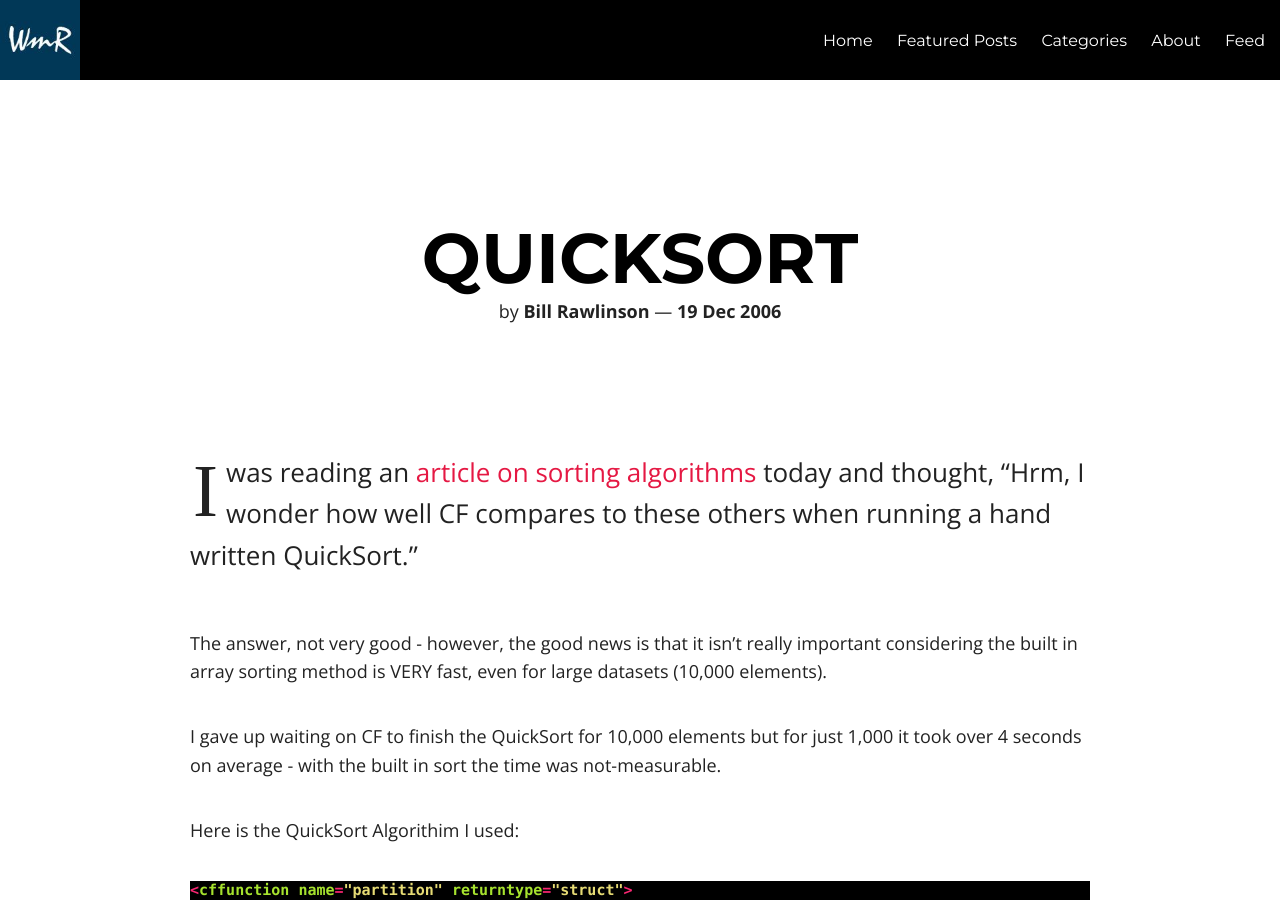
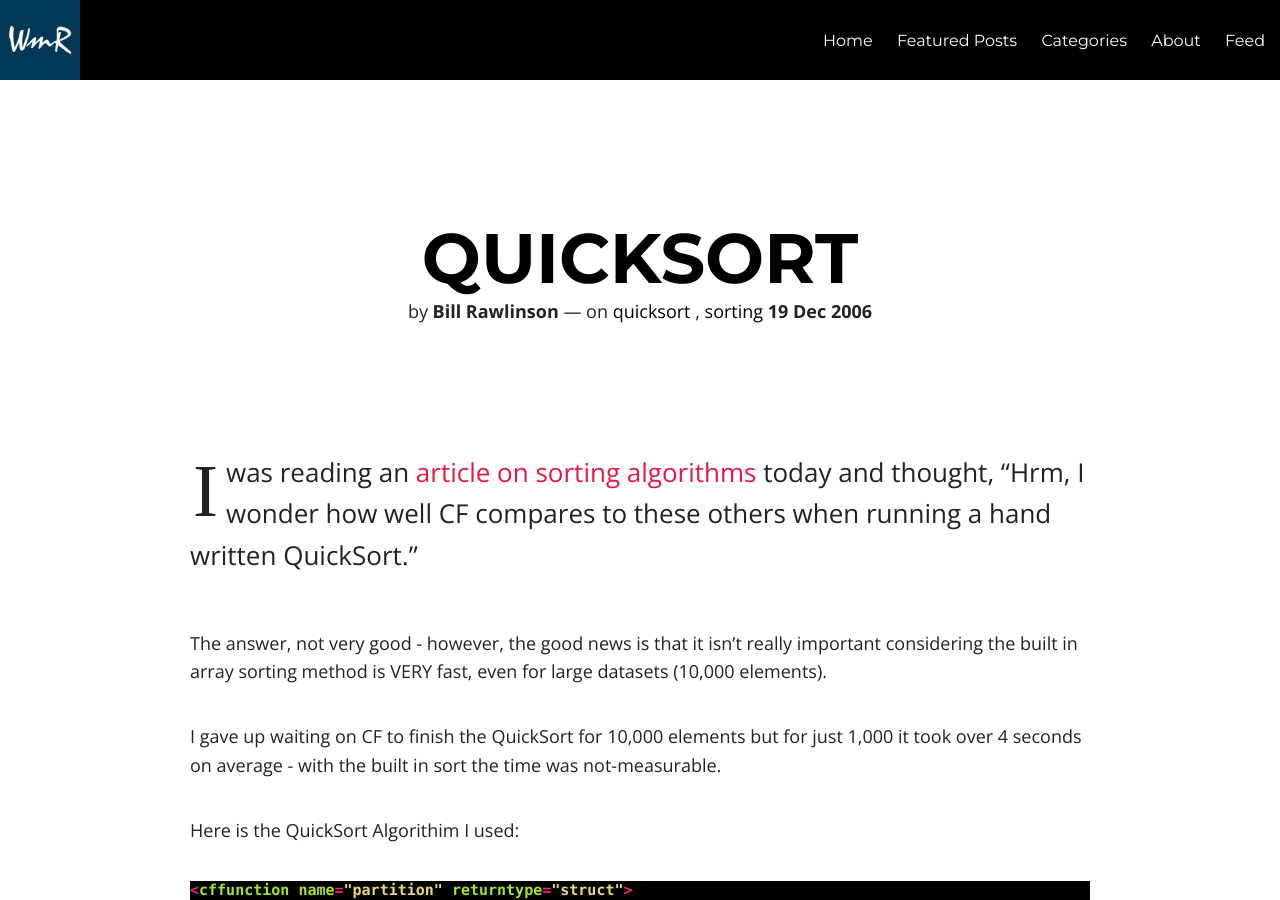
Before and after one commit to finalcut/finalcut.github.io, a Jekyll site: the page built from _posts/2006-12-19-quicksort.markdown, in a window 1280 px wide and 900 px high. Built offline with Jekyll 4.4.1, drawn with Linux system fonts in a browser that asks for light colours; nearby versions of some CDN libraries; Markdown is read by kramdown in place of the engine named in the settings; comment, search, counter and statistics services are not loaded; some of the changed lines change nothing that is shown.

````diff
--- a/_posts/2006-12-19-quicksort.markdown
+++ b/_posts/2006-12-19-quicksort.markdown
@@ -2,11 +2,13 @@
 layout: post
 title: "QuickSort"
 date: 2006-12-19
-comments: false
-categories:
- - quicksort
- - algorithms
- - sorting
+category: algorithms
+tags: [quicksort, sorting]
+imagefeature:
+mathjax:
+chart:
+comments: true
+featured: false
 ---
 I was reading an [article on sorting algorithms](http://yagni.com/combsort/)
 today and thought, "Hrm, I wonder how well CF compares to these others when
@@ -25,56 +27,51 @@
 
 ```cfc
 <cffunction name="partition" returntype="struct">
-<cfargument name="a" type="array" />
-<cfargument name="first" type="numeric" />
-<cfargument name="last" type="numeric" />
+	<cfargument name="a" type="array" />
+	<cfargument name="first" type="numeric" />
+	<cfargument name="last" type="numeric" />
 
-<cfset var pivot = arguments.a[arguments.first] />
-<cfset var lastS1 = arguments.first />
-<cfset var firstUnknown = arguments.first+1 />
-<cfset var s = structNew() />
+	<cfset var pivot = arguments.a[arguments.first] />
+	<cfset var lastS1 = arguments.first />
+	<cfset var firstUnknown = arguments.first+1 />
+	<cfset var s = structNew() />
 
-<cfloop condition="firstUnknown LTE arguments.last">
-<cfif a[firstUnknown] LT pivot>
-<cfset lastS1 = lastS1 + 1 />
-<cfset arraySwap(arguments.a,firstUnknown,lastS1) />
-</cfif>
-<cfset firstUnknown = firstUnknown + 1 />
-</cfloop>
+	<cfloop condition="firstUnknown LTE arguments.last">
+		<cfif a[firstUnknown] LT pivot>
+			<cfset lastS1 = lastS1 + 1 />
+			<cfset arraySwap(arguments.a,firstUnknown,lastS1) />
+		</cfif>
+		<cfset firstUnknown = firstUnknown + 1 />
+	</cfloop>
 
-<cfset arraySwap(arguments.a,arguments.first,lastS1) />
-
-<cfset s.s1 = lastS1 />
-<cfset s.a = arguments.a />
-<cfreturn s />
+	<cfset arraySwap(arguments.a,arguments.first,lastS1) />
+	<cfset s.s1 = lastS1 />
+	<cfset s.a = arguments.a />
+	<cfreturn s />
 
 </cffunction>
 
 <cffunction name="quicksorter" returntype="array">
-<cfargument name="a" type="array">
-<cfargument name="first" type="numeric">
-<cfargument name="last" type="numeric">
+	<cfargument name="a" type="array">
+	<cfargument name="first" type="numeric">
+	<cfargument name="last" type="numeric">
 
-<cfset var pivotInfo = StructNew() />
+	<cfset var pivotInfo = StructNew() />
 
-<cfif arguments.first LT arguments.last>
+	<cfif arguments.first LT arguments.last>
+		<cfset pivotInfo = partition(a,arguments.first,arguments.last) />
+		<cfset arguments.a = pivotInfo.a />
+		<cfset arguments.a = quicksorter(arguments.a,arguments.first,pivotInfo.s1-1) />
+		<cfset arguments.a = quicksorter(arguments.a,pivotInfo.s1+1,arguments.last) />
+	</cfif>
 
-<cfset pivotInfo = partition(a,arguments.first,arguments.last) />
-<cfset arguments.a = pivotInfo.a />
-<cfset arguments.a =
-quicksorter(arguments.a,arguments.first,pivotInfo.s1-1) />
-<cfset arguments.a = quicksorter(arguments.a,pivotInfo.s1+1,arguments.last)
-/>
-</cfif>
-
-<cfreturn a />
+	<cfreturn a />
 </cffunction>
 
 <cffunction name="quicksort" returntype="array">
-<cfargument name="a" type="array" />
-<cfargument name="size" type="numeric" />
-
-<cfreturn quicksorter(arguments.a,1,arguments.size) />
+	<cfargument name="a" type="array" />
+	<cfargument name="size" type="numeric" />
+	<cfreturn quicksorter(arguments.a,1,arguments.size) />
 </cffunction>
 
 ```
````
